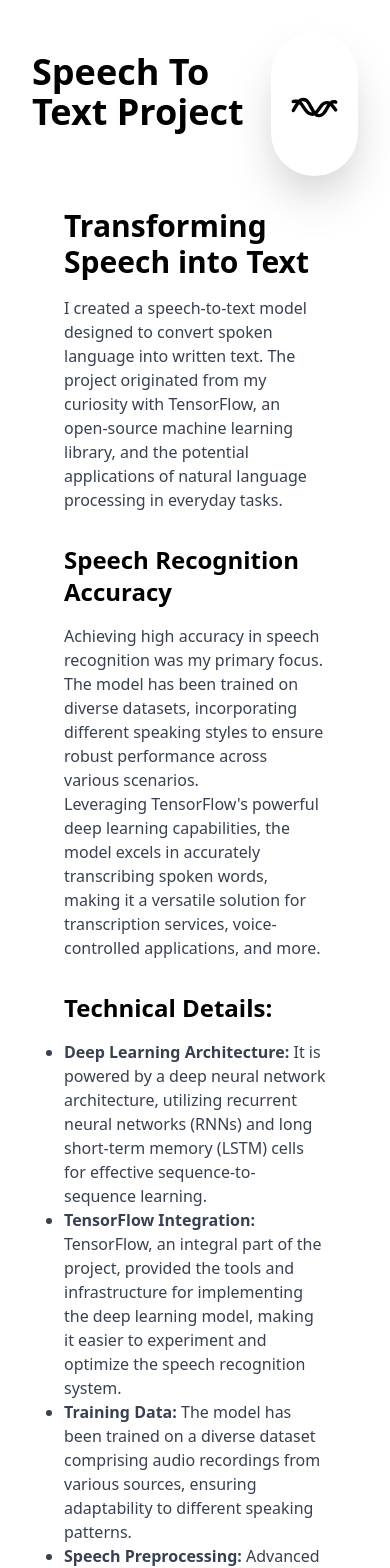
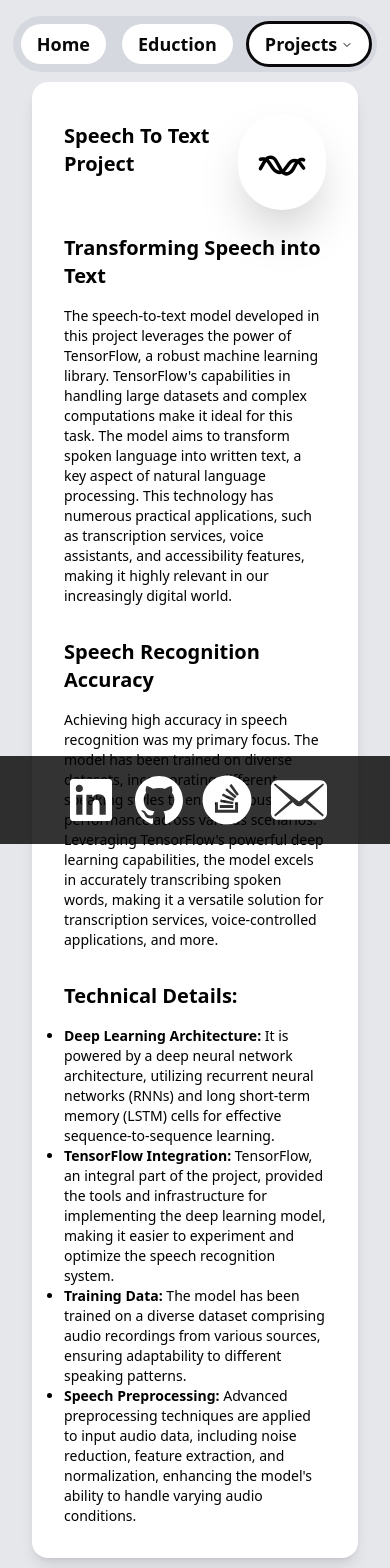
Before and after one commit to stichmc/portfolio, a React (Vite) app: page /projects/speech-to-text in a window 390 px wide. Shown: the top 1568 px of the page. Built offline with nearby package versions, Linux system fonts and the light colour scheme.

Commit message:
speech to text refactor, mobile friendly

```diff
--- a/src/pages/projects/SatTrack.tsx
+++ b/src/pages/projects/SatTrack.tsx
@@ -17,7 +17,7 @@ const SatTrack = () => {
               <div className="flex justify-between items-center">
                 <h1 className="text-xl sm:text-4xl font-bold mb-6">HackCU 2024 24hr Project: Sat-track</h1>
                 <a href="https://github.com/stichmc/sat-track" target="blank">
-                  <div className="w-28 h-28 sm:w-36 sm:h-36 transition-transform transform hover:scale-105 shadow-2xl rounded-full flex items-center justify-center">
+                  <div className="w-24 h-24 sm:w-36 sm:h-36 transition-transform transform hover:scale-105 shadow-2xl rounded-full flex items-center justify-center">
                     <img src={satelliteIcon} className="w-24 sm:w-32 p-4 mt-2" alt="Sat-track Logo" />
                   </div>
                 </a>
--- a/src/pages/projects/SpeechText.tsx
+++ b/src/pages/projects/SpeechText.tsx
@@ -1,85 +1,79 @@
-import { useState, useEffect } from "react";
+import FadeIn from "@/components/FadeIn";
+import Navbar from "@/components/Navbar";
+import Footer from "@/components/Footer";
+import voiceIcon from "@/assets/projects/voice.svg";
 
 const SpeechToText = () => {
-  const [fadeIn, setFadeIn] = useState(false);
-
-  useEffect(() => {
-    setFadeIn(true);
-  }, []);
-
   return (
-    <div
-      className={`flex justify-center items-center h-full ${
-        fadeIn ? "opacity-100 duration-1000" : "opacity-0 duration-500"
-      } transition-opacity mb-32`}
-    >
-      <div className="text-black p-8 rounded-md shadow-lg max-w-full">
+    <>
+      <Navbar isHome={false} isEducation={false} isProjects={true} />
+      <div className="mb-20 sm:mb-8">
+        <div className="bg-gray-200 lg:p-24 p-8">
+          <FadeIn>
+            <div className="flex flex-col text-black p-8 rounded-2xl shadow-lg bg-white mt-2 sm:mt-[-2rem]">
               <div className="flex justify-between items-center">
-          <h1 className="text-4xl font-bold mb-6">Speech To Text Project</h1>
-          {/* <Link to="" target="_blank"> */}
-          <div className="relative h-36 w-36 transition-transform transform hover:scale-110">
-            <div className="h-full w-full rounded-full shadow-2xl overflow-hidden">
-              <img
-                src={`${import.meta.env.BASE_URL}voice.svg`}
-                className="h-full w-full object-contain mx-auto my-auto p-4 mt-1"
-                alt="Voice Logo"
-              />
+                <h1 className="text-xl sm:text-4xl font-bold mb-6">Speech To Text Project</h1>
+                {/* <a href="" target="blank"> */}
+                <div className="w-28 h-22 sm:w-36 sm:h-36 transition-transform transform hover:scale-105 shadow-2xl rounded-full flex items-center justify-center">
+                  <img src={voiceIcon} className="w-24 sm:w-32 p-4 mt-2" alt="Voice Logo" />
                 </div>
-          </div>
-          {/* </Link> */}
+                {/* </a> */}
               </div>
 
-        <div className="grid gap-8">
-          <div className="speech-container p-8 max-w-5xl mx-auto">
-            <h1 className="text-3xl font-bold mb-4">Transforming Speech into Text</h1>
-            <p className="text-gray-700 mb-8">
-              I created a speech-to-text model designed to convert spoken language into written text. The project
-              originated from my curiosity with TensorFlow, an open-source machine learning library, and the potential
-              applications of natural language processing in everyday tasks.
+              <div className="mt-6 sm:mt-0">
+                <h1 className="text-xl sm:text-3xl font-bold mb-4">Transforming Speech into Text</h1>
+                <p className="text-sm sm:text-xl mb-8">
+                  The speech-to-text model developed in this project leverages the power of TensorFlow, a robust machine
+                  learning library. TensorFlow's capabilities in handling large datasets and complex computations make
+                  it ideal for this task. The model aims to transform spoken language into written text, a key aspect of
+                  natural language processing. This technology has numerous practical applications, such as
+                  transcription services, voice assistants, and accessibility features, making it highly relevant in our
+                  increasingly digital world.
                 </p>
                 <div className="feature-section mb-8 block items-center md:flex lg:flex xl:flex">
                   <div>
-                <h2 className="text-2xl font-bold mb-4">Speech Recognition Accuracy</h2>
-                <p className="text-gray-700">
+                    <h2 className="text-xl sm:text-3xl font-bold mb-4">Speech Recognition Accuracy</h2>
+                    <p className="text-sm sm:text-xl">
                       Achieving high accuracy in speech recognition was my primary focus. The model has been trained on
-                  diverse datasets, incorporating different speaking styles to ensure robust performance across various
-                  scenarios.
-                </p>
-                <p className="text-gray-700">
-                  Leveraging TensorFlow's powerful deep learning capabilities, the model excels in accurately
-                  transcribing spoken words, making it a versatile solution for transcription services, voice-controlled
-                  applications, and more.
+                      diverse datasets, incorporating different speaking styles to ensure robust performance across
+                      various scenarios. Leveraging TensorFlow's powerful deep learning capabilities, the model excels
+                      in accurately transcribing spoken words, making it a versatile solution for transcription
+                      services, voice-controlled applications, and more.
                     </p>
                   </div>
                 </div>
-            <div className="technical-details-section mb-8">
-              <h2 className="text-2xl font-bold mb-4">Technical Details:</h2>
+
+                <div>
+                  <h2 className="text-xl sm:text-3xl font-bold mb-4">Technical Details:</h2>
                   <ul className="list-disc">
-                <li className="text-gray-700">
+                    <li className="text-sm sm:text-lg">
                       <strong>Deep Learning Architecture:</strong> It is powered by a deep neural network architecture,
                       utilizing recurrent neural networks (RNNs) and long short-term memory (LSTM) cells for effective
                       sequence-to-sequence learning.
                     </li>
-                <li className="text-gray-700">
+                    <li className="text-sm sm:text-lg">
                       <strong>TensorFlow Integration:</strong> TensorFlow, an integral part of the project, provided the
-                  tools and infrastructure for implementing the deep learning model, making it easier to experiment and
-                  optimize the speech recognition system.
+                      tools and infrastructure for implementing the deep learning model, making it easier to experiment
+                      and optimize the speech recognition system.
                     </li>
-                <li className="text-gray-700">
+                    <li className="text-sm sm:text-lg">
                       <strong>Training Data:</strong> The model has been trained on a diverse dataset comprising audio
                       recordings from various sources, ensuring adaptability to different speaking patterns.
                     </li>
-                <li className="text-gray-700">
-                  <strong>Speech Preprocessing:</strong> Advanced preprocessing techniques are applied to input audio
-                  data, including noise reduction, feature extraction, and normalization, enhancing the model's ability
-                  to handle varying audio conditions.
+                    <li className="text-sm sm:text-lg">
+                      <strong>Speech Preprocessing:</strong> Advanced preprocessing techniques are applied to input
+                      audio data, including noise reduction, feature extraction, and normalization, enhancing the
+                      model's ability to handle varying audio conditions.
                     </li>
                   </ul>
                 </div>
               </div>
             </div>
+          </FadeIn>
         </div>
       </div>
+      <Footer />
+    </>
   );
 };
 
```
Also changed, not shown: src/assets/projects/voice.svg (renamed from public/voice.svg). Lines whose indentation alone changed are shown as unchanged.
